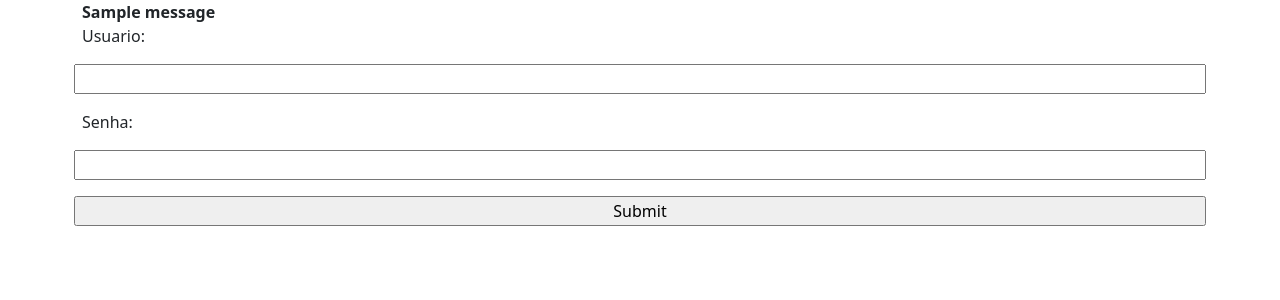
After one commit to gabrieltren/django1, a Django app: page /login/ in a window 1280 px wide. The commit adds this page. Shown: the top 300 px of the page. Run offline with Django 4.2, Linux system fonts and the light colour scheme; tables that the repository leaves empty hold one stand-in row (values such as "Sample post"); one stand-in notice (Sample message) is shown; some libraries are stand-ins or nearby versions.

Commit message:
Login-Logout

```diff
--- a/blog/models.py
+++ b/blog/models.py
@@ -1,4 +1,6 @@
 from django.db import models
+
+from django.contrib.auth.models import User
 
 # Create your models here.
 
@@ -7,3 +9,4 @@ class Post(models.Model):
     texto = models.TextField(null=True, blank=True)
     data = models.DateField(null=True, blank=True)
     imagem = models.ImageField(null=True, blank=True, upload_to="blog")
+    usuario = models.ForeignKey(User, blank=True, null=True, on_delete=models.SET_NULL)
--- a/blog/templates/item_post.html
+++ b/blog/templates/item_post.html
@@ -12,9 +12,9 @@
     <div class="container">
         <h1> {{post.titulo}} </h1>
         <h2> {{post.data}} </h2><br />
-        {% if post.imagem %}
+
             <img src="/media/{{post.imagem}}" />
-        {% endif %}
+
         <br />
         <p>{{post.texto}}</p>
     </div>
--- /dev/null
+++ b/blog/templates/login.html
@@ -0,0 +1,33 @@
+{% load bootstrap5 %}
+<!DOCTYPE html>
+<html lang="en">
+<head>
+    <meta charset="UTF-8">
+    <meta http-equiv="X-UA-Compatible" content="IE=edge">
+    <meta name="viewport" content="width=device-width, initial-scale=1.0">
+    <title>Pots</title>
+    {% bootstrap_css %}
+</head>
+<body>
+    <div class="container">
+        {% bootstrap_messages %}
+
+        {% for message in messages %}
+            <div>
+                <strong>{{ message }}</strong>
+            </div>
+        {% endfor %}
+
+        <form class="row g-3" action="/login/submit", method="POST">
+            {% csrf_token %}
+            <label for="usuario"> Usuario:</label><br>
+            <input type="text" id="usuario" name="usuario" value=""><br>
+            <label for="senha">Senha:</label><br>
+            <input type="password" id="senha" name="senha" value=""><br>
+            <input type="submit" class='bnt bnt_btn bnt_btn_primary' value="Submit">
+
+          </form>
+    </div>
+{% bootstrap_javascript %}
+</body>
+</html>
--- a/blog/views.py
+++ b/blog/views.py
@@ -1,9 +1,39 @@
-from django.shortcuts import render
-
+from django.shortcuts import render, redirect
+from django.contrib import messages
+from django.contrib.auth import login, logout, authenticate
+from django.contrib.auth.decorators import login_required
 from .models import Post
 # Create your views here.
+@login_required(login_url='/login/')
+def logout_user(request):
+    logout(request)
+    return redirect('/')
+
+def login_user(request):
+
+    if request.user.is_authenticated:
+        return redirect('/')
+    return render(request, 'login.html')
+
+def login_submit(request):
+    print(request.POST)
+    if request.POST:
+        usuario = request.POST.get('usuario')
+        senha = request.POST.get('senha')
+        user =authenticate(username=usuario, password=senha)
+        if user is not None:
+            login(request, user)
+            return redirect('/')
+        else:
+            messages.error(request, 'Usuario ou senha invalida')
+            return render(request, 'login.html')
+
+    else:
+        messages.error(request, "Erro Ao logar")
+        return render(request, 'login.html')
 
 def index(request):
+
     post = Post.objects.all()
 
     context = {
--- a/main/urls.py
+++ b/main/urls.py
@@ -17,11 +17,18 @@ from django.contrib import admin
 from django.urls import path
 from django.conf import settings
 from django.conf.urls.static import static
-from blog.views import index, item_post
+from blog.views import (
+    index, item_post,
+    login_user, login_submit,
+    logout_user
+    )
 
 urlpatterns = [
     path('admin/', admin.site.urls),
     path('', index, name='index'),
     path('post/<id>', item_post, name='item_post'),
+    path('login/', login_user , name='login'),
+    path('login/submit', login_submit , name='login_submit'),
+    path('logout/', logout_user , name='logout_user'),
 
 ] + static(settings.MEDIA_URL, document_root=settings.MEDIA_ROOT)
```
Also changed, not shown: blog/templates/index.html (+7 -1 lines), blog/migrations/0002_post_usuario.py (added).
